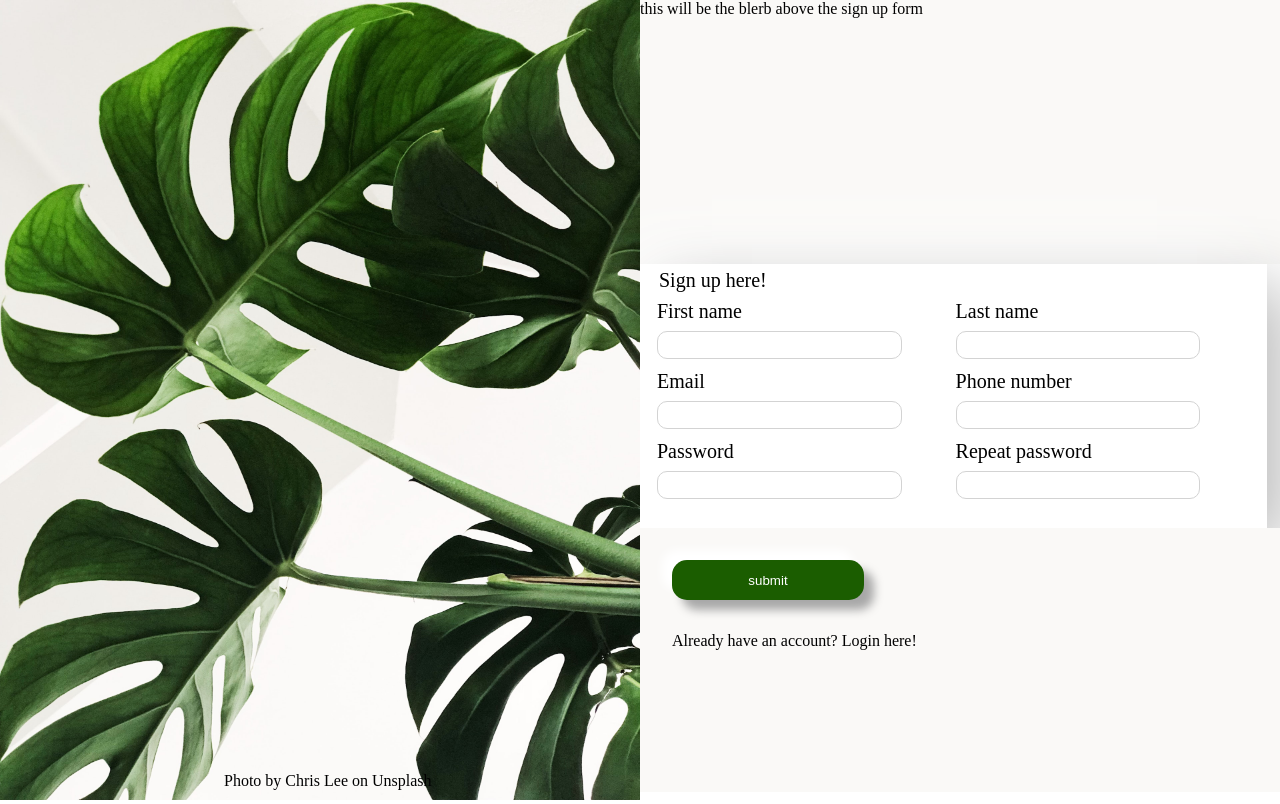
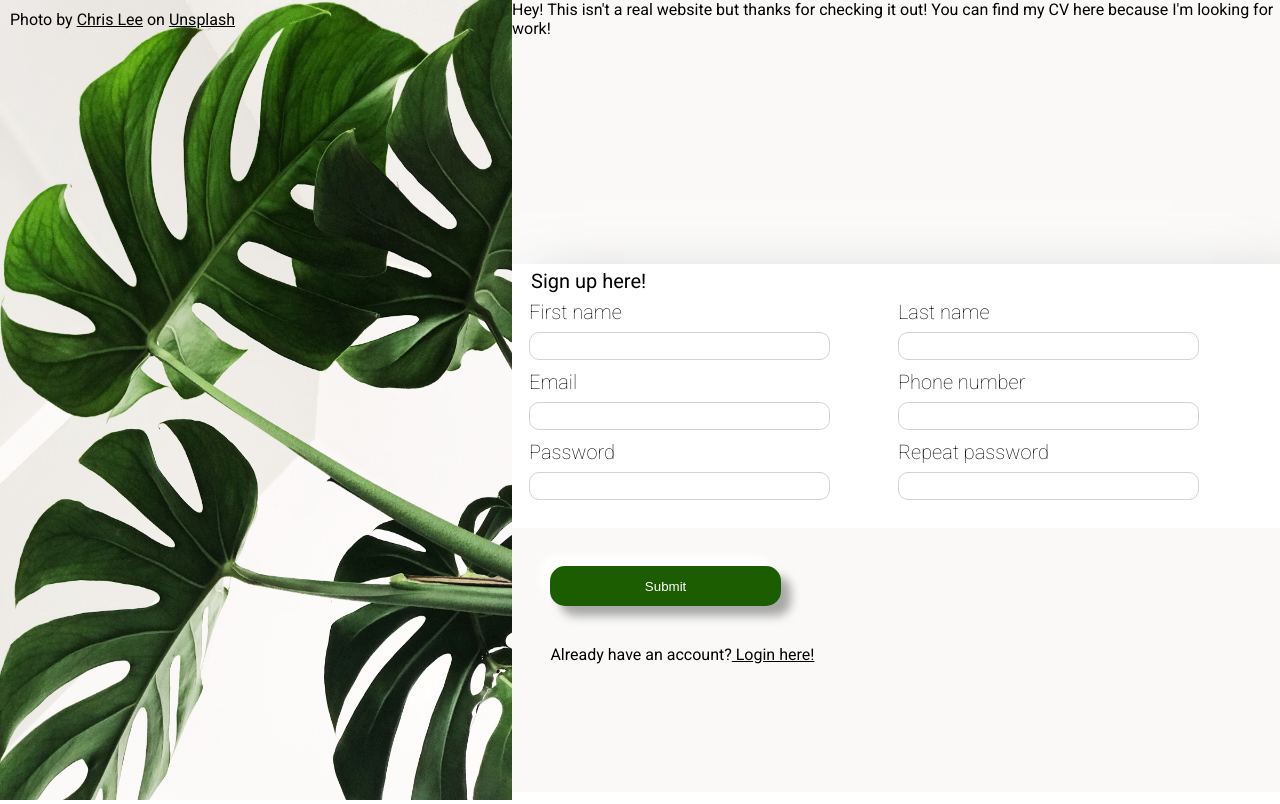
Before and after one commit to Chris-Wagg/TOP-sign-up-form, a plain HTML site: page index.html in a window 1280 px wide. Drawn offline with Linux system fonts and the light colour scheme.

Commit message:
picture sizing adjusted

```diff
--- a/index.html
+++ b/index.html
@@ -6,7 +6,13 @@
 		<meta name="viewport" content="width=device-width, initial-scale=1.0" />
 		<link rel="stylesheet" href="styles.css" />
 		<script defer src="index.js"></script>
-		<title>Document</title>
+		<title>Sign up form</title>
+		<link rel="preconnect" href="https://fonts.googleapis.com" />
+		<link rel="preconnect" href="https://fonts.gstatic.com" crossorigin />
+		<link
+			href="https://fonts.googleapis.com/css2?family=Roboto:wght@100;400&display=swap"
+			rel="stylesheet"
+		/>
 	</head>
 	<body>
 		<div class="container">
@@ -27,7 +33,8 @@
 			</div>
 			<div class="right-container">
 				<div class="top-container">
-					this will be the blerb above the sign up form
+					Hey! This isn't a real website but thanks for checking it out! You can
+					find my CV here because I'm looking for work!
 				</div>
 				<div class="form-container">
 					<form action="" method="get">
@@ -68,7 +75,7 @@
 				</div>
 				<div class="bottom-container">
 					<div class="submit-button">
-						<button>submit</button>
+						<button>Submit</button>
 					</div>
 					<div class="login-text">
 						Already have an account?<a href="*"> Login here!</a>
--- a/styles.css
+++ b/styles.css
@@ -1,3 +1,8 @@
+html {
+	box-sizing: border-box;
+	font-family: 'Roboto', sans-serif;
+}
+
 body {
 	padding: 0;
 	margin: 0;
@@ -13,19 +18,20 @@ body {
 }
 
 .left-container {
-	width: 50vw;
+	width: 40vw;
 	height: 100vh;
 	position: relative;
 }
 
 .right-container {
+	width: 60vw;
 	display: flex;
 	flex-direction: column;
 	align-content: space-between;
 }
 
 .form-container {
-	width: 49vw;
+	width: 60vw;
 	height: 33vh;
 	padding: 0;
 	margin: 0;
@@ -35,7 +41,7 @@ body {
 }
 
 .top-container {
-	width: 50vw;
+	width: 60vw;
 	height: 33vh;
 	background-color: #faf9f7;
 }
@@ -47,23 +53,23 @@ body {
 
 .image-text {
 	position: absolute;
-	bottom: 10px;
-	left: 35%;
+	top: 10px;
+	left: 10px;
 }
 
 a:link,
 a :visited {
 	color: black;
-	text-decoration: none;
+	text-decoration: underline;
 }
 
 a:active,
 a:hover {
-	text-decoration: underline;
+	text-decoration: none;
 }
 
 img {
-	width: 50vw;
+	width: 40vw;
 	height: 100vh;
 }
 
@@ -81,7 +87,7 @@ legend {
 }
 
 form {
-	font-weight: 500;
+	font-weight: 100;
 	font-size: 20px;
 	width: 100%;
 	height: 100%;
```
